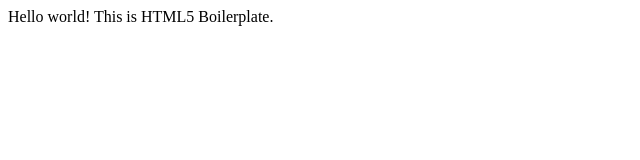
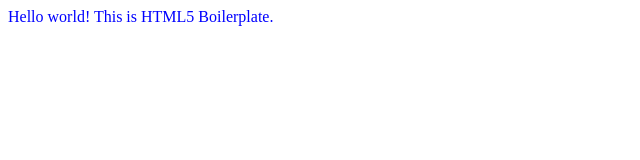
Before and after one commit to topisteronyango/hello_heroku, a website: page public/index.html in a window 1280 px wide. Shown: the whole page, without its empty margins (0-640 px from the left). Drawn offline with Linux system fonts and the light colour scheme.

Commit message:
heroku update

```diff
--- /dev/null
+++ b/public/assets/css/styles.css
@@ -0,0 +1,3 @@
+p {
+    color: blue;
+}
--- a/public/index.html
+++ b/public/index.html
@@ -7,6 +7,7 @@
   <title></title>
   <meta name="description" content="">
   <meta name="viewport" content="width=device-width, initial-scale=1">
+  <link rel="stylesheet" href="./assets/css/styles.css">
 </head>
 
 <body>
```
